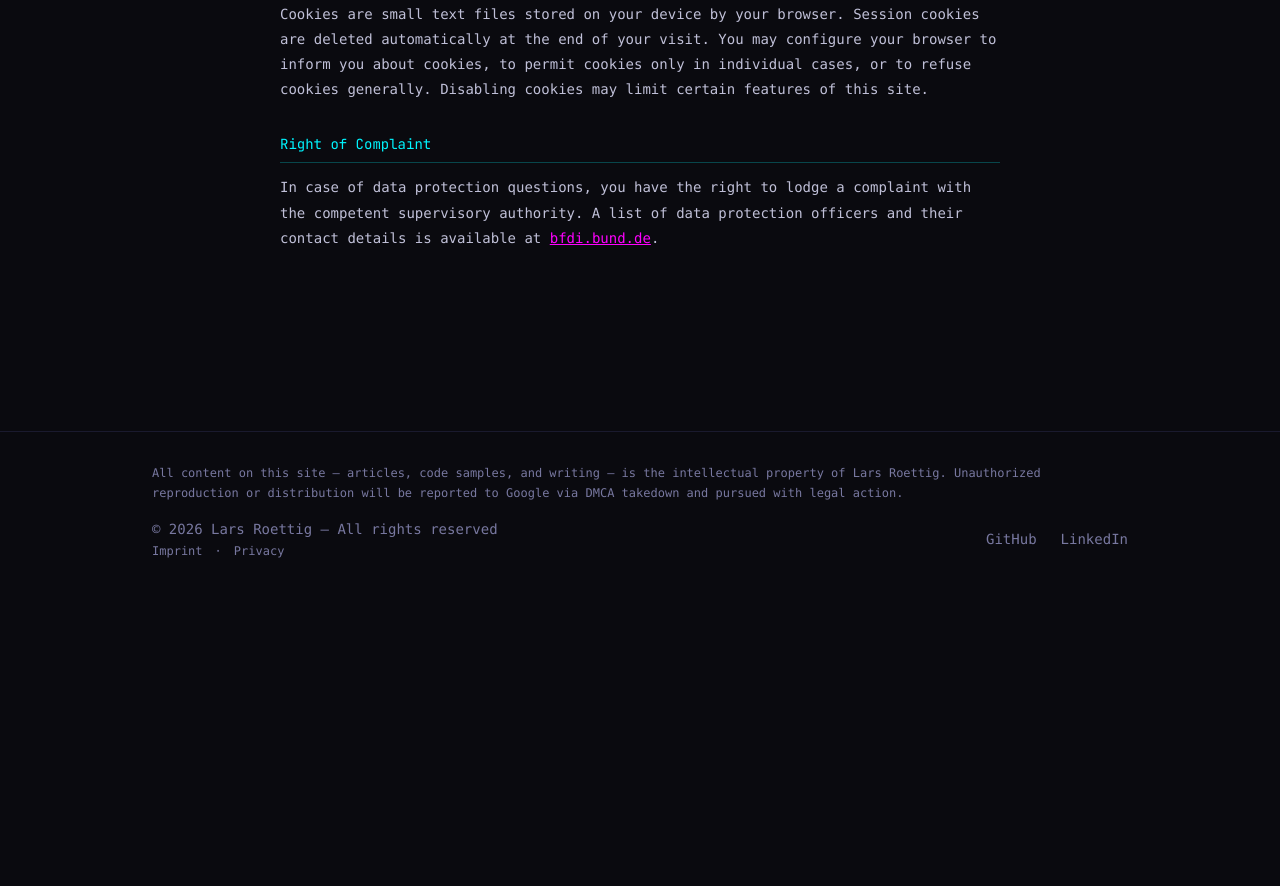
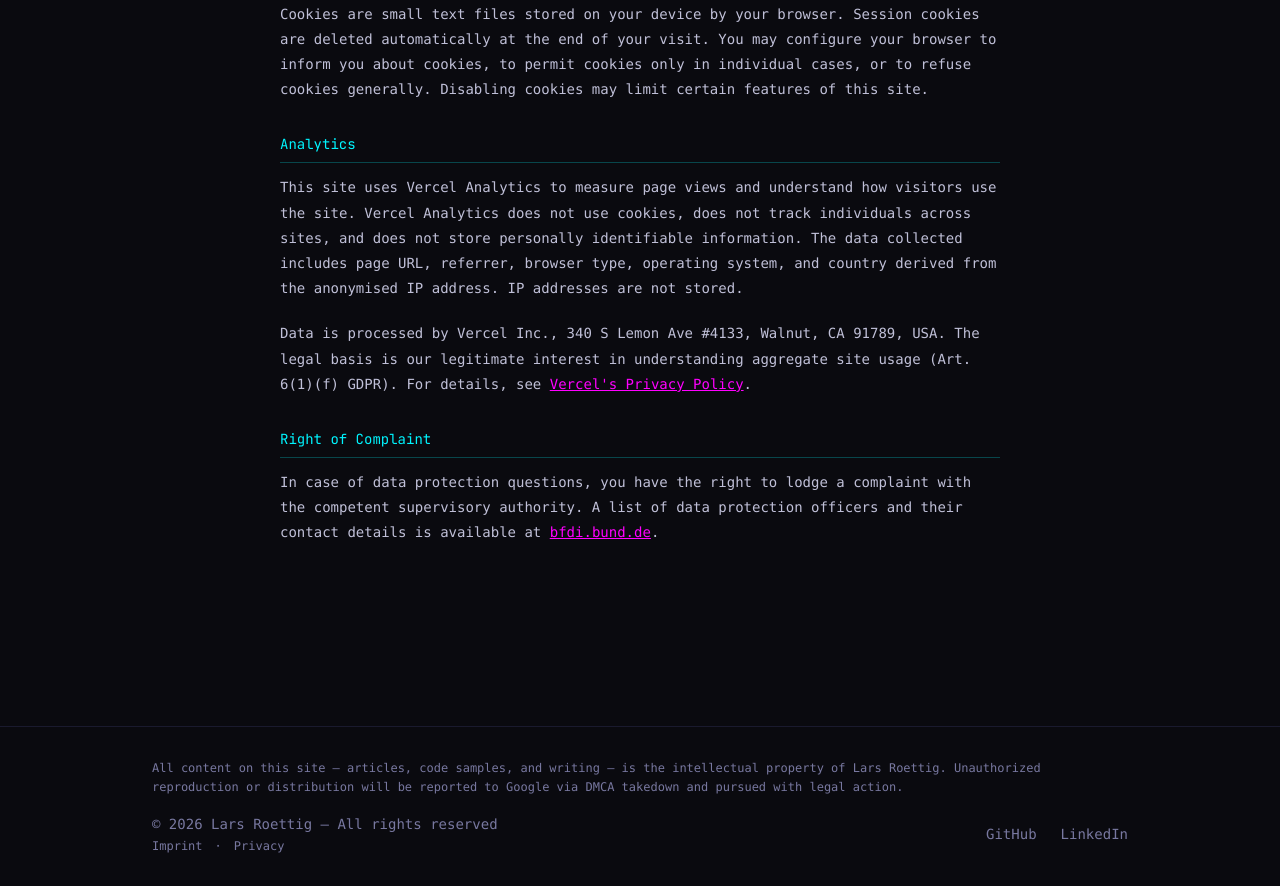
Before and after one commit to larsroettig/me, a Next.js app: page /privacy in a window 1280 px wide. Shown: the part 1380-2266 px from the top of the page. Before the commit the page ends 1971 px from the top, so only its background shows below. Built offline with nearby package versions, Linux system fonts and the light colour scheme.

Commit message:
Add update tracking

```diff
--- a/package.json
+++ b/package.json
@@ -11,6 +11,7 @@
   },
   "dependencies": {
     "@fontsource/jetbrains-mono": "^5.2.8",
+    "@vercel/analytics": "^2.0.1",
     "date-fns": "^4.1.0",
     "gray-matter": "^4.0.3",
     "mermaid": "^11.15.0",
--- a/src/app/layout.tsx
+++ b/src/app/layout.tsx
@@ -1,5 +1,5 @@
 import type { Metadata } from "next";
-import Script from "next/script";
+import { Analytics } from "@vercel/analytics/next";
 import "@fontsource/jetbrains-mono/400.css";
 import "@fontsource/jetbrains-mono/500.css";
 import "@fontsource/jetbrains-mono/700.css";
@@ -90,18 +90,7 @@ export default function RootLayout({
         <main className="flex-1">{children}</main>
         <Footer />
       </body>
-      {/* Privacy-friendly analytics by Plausible */}
-      <Script
-        id="plausible-init"
-        strategy="afterInteractive"
-        dangerouslySetInnerHTML={{
-          __html: `window.plausible=window.plausible||function(){(plausible.q=plausible.q||[]).push(arguments)},plausible.init=plausible.init||function(i){plausible.o=i||{}};plausible.init()`,
-        }}
-      />
-      <Script
-        src="https://plausible.io/js/pa-oD2ki96DsLBsdh97qrqTE.js"
-        strategy="afterInteractive"
-      />
+      <Analytics />
     </html>
   );
 }
--- a/src/app/privacy/page.tsx
+++ b/src/app/privacy/page.tsx
@@ -92,6 +92,31 @@ export default function PrivacyPage() {
         </section>
 
         <section>
+          <h2>Analytics</h2>
+          <p>
+            This site uses Vercel Analytics to measure page views and understand how visitors use
+            the site. Vercel Analytics does not use cookies, does not track individuals across
+            sites, and does not store personally identifiable information. The data collected
+            includes page URL, referrer, browser type, operating system, and country derived from
+            the anonymised IP address. IP addresses are not stored.
+          </p>
+          <p>
+            Data is processed by Vercel Inc., 340 S Lemon Ave #4133, Walnut, CA 91789, USA. The
+            legal basis is our legitimate interest in understanding aggregate site usage (Art. 6(1)(f)
+            GDPR). For details, see{" "}
+            <a
+              href="https://vercel.com/legal/privacy-policy"
+              target="_blank"
+              rel="noopener noreferrer"
+              style={{ color: "#ff00ff" }}
+            >
+              Vercel&apos;s Privacy Policy
+            </a>
+            .
+          </p>
+        </section>
+
+        <section>
           <h2>Right of Complaint</h2>
           <p>
             In case of data protection questions, you have the right to lodge a complaint with the
```
Also changed, not shown: 1 other file (tests, documents, lock files or other folders).
